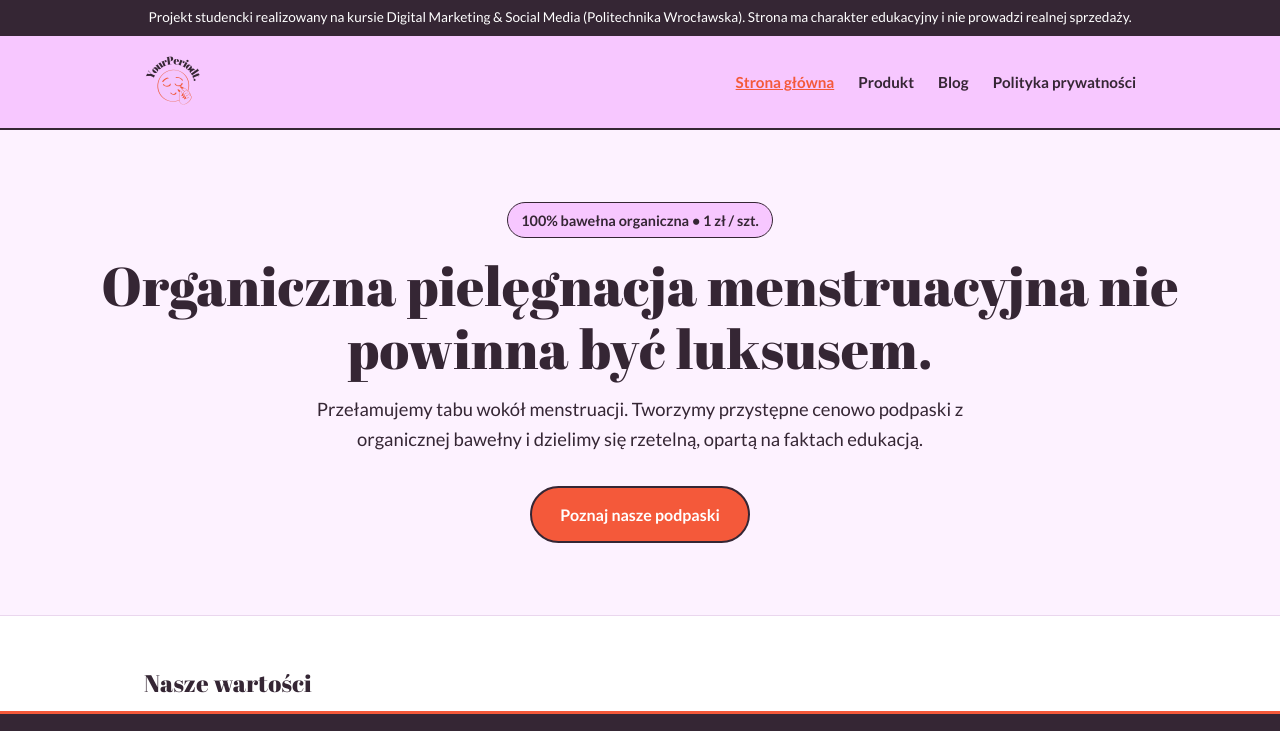
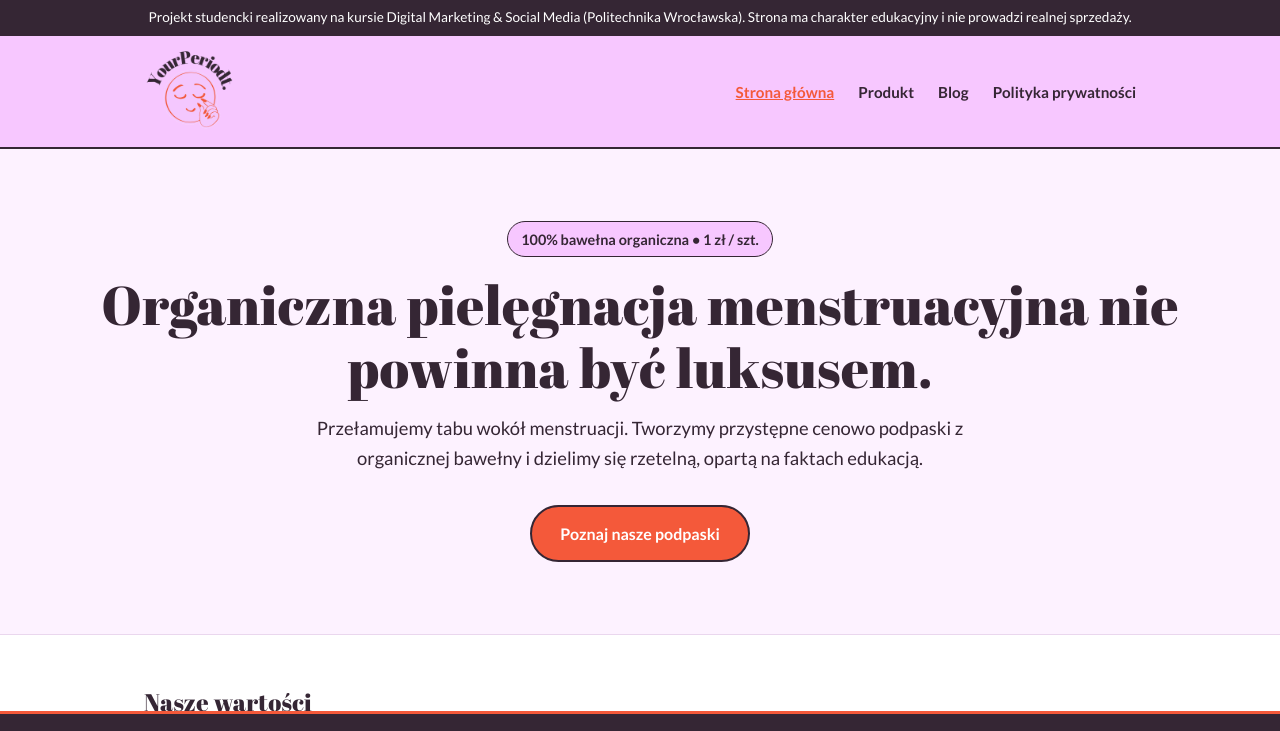
Before and after one commit to Kacper945/yourperiodt., a plain HTML site: page index.html in a window 1280 px wide. Shown: the top 731 px of the page. Drawn offline with Linux system fonts and the light colour scheme.

Commit message:
Update styles.css

```diff
--- a/styles.css
+++ b/styles.css
@@ -290,3 +290,22 @@ footer a {
   color: var(--white);
 
 }
+/* PRESENTATION NOTE: Increases the header logo size across all pages from a single CSS file.
+   Using !important overrides the inline height="60px" in the HTML without editing all 4 pages. */
+.brand-logo-img {
+  display: flex;
+  align-items: center;
+  max-height: none;
+}
+
+.brand-logo-img img {
+  height: 95px !important; /* Adjust this number (e.g., 85px–110px) to taste */
+  max-height: none;
+  width: auto;
+}
+
+/* PRESENTATION NOTE: Slightly reduces top/bottom navbar padding so the taller logo
+   doesn't make the header bar too bulky. */
+.nav-container {
+  padding: 0.5rem 1.5rem;
+}
```
